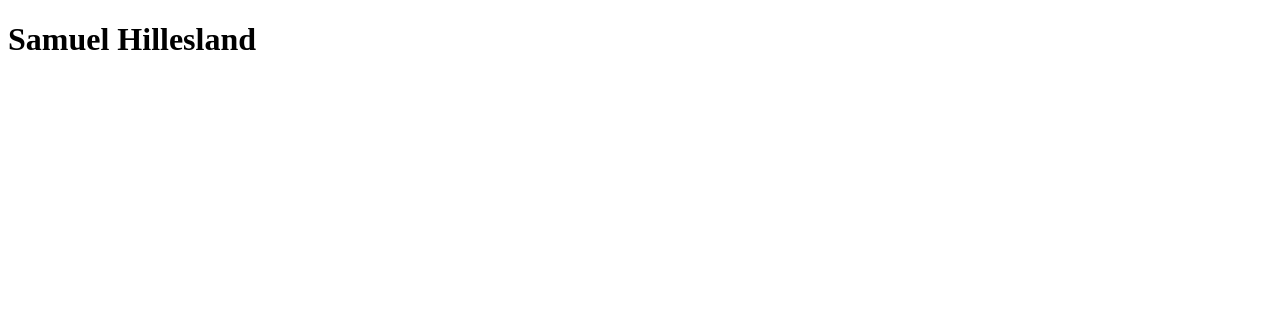
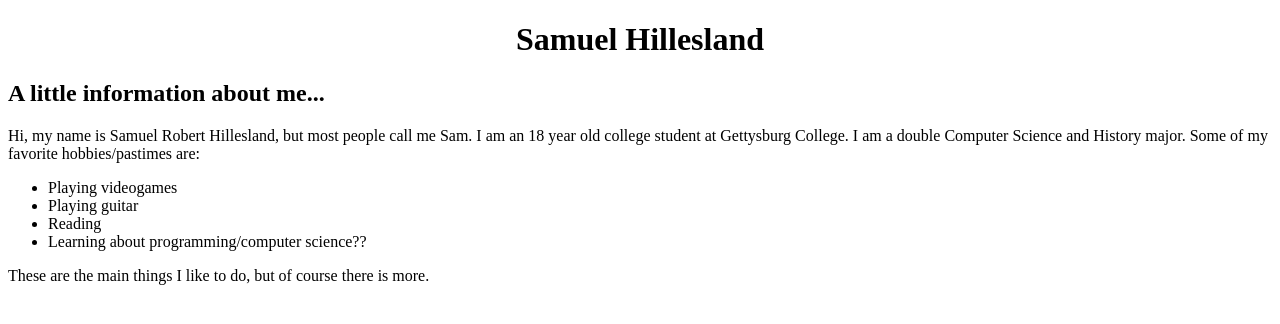
Before and after one commit to BunkBedBro/Personal_Website, a plain HTML site: page myWebpage.html in a window 1280 px wide. Drawn offline with Linux system fonts and the light colour scheme.

Commit message:
add myWebpageHome.css

```diff
--- a/myWebpage.html
+++ b/myWebpage.html
@@ -1,7 +1,23 @@
 <!DOCTYPE html>
 <html>
-    <head></head>
+    <head>
+        <title>Samuel Hillesland</title>
+        <link rel="stylesheet" href="myWebpageHome.css">
+    </head>
     <body>
-        <h1>Samuel Hillesland</h1>
+       <center><h1>Samuel Hillesland</h1></center>
+       <div>
+           <h2>A little information about me...</h2>
+           <p>Hi, my name is Samuel Robert Hillesland, but most people call me Sam. I am an 18 year old college student at
+               Gettysburg College. I am a double Computer Science and History major. Some of my favorite hobbies/pastimes are:
+               <ul>
+                   <li>Playing videogames</li>
+                   <li>Playing guitar</li>
+                   <li>Reading</li>
+                   <li>Learning about programming/computer science??</li>
+               </ul>
+               These are the main things I like to do, but of course there is more.
+           </p>
+       </div>
     </body>
 </html>
```
Also changed, not shown: myWebpageHome.css (added).
